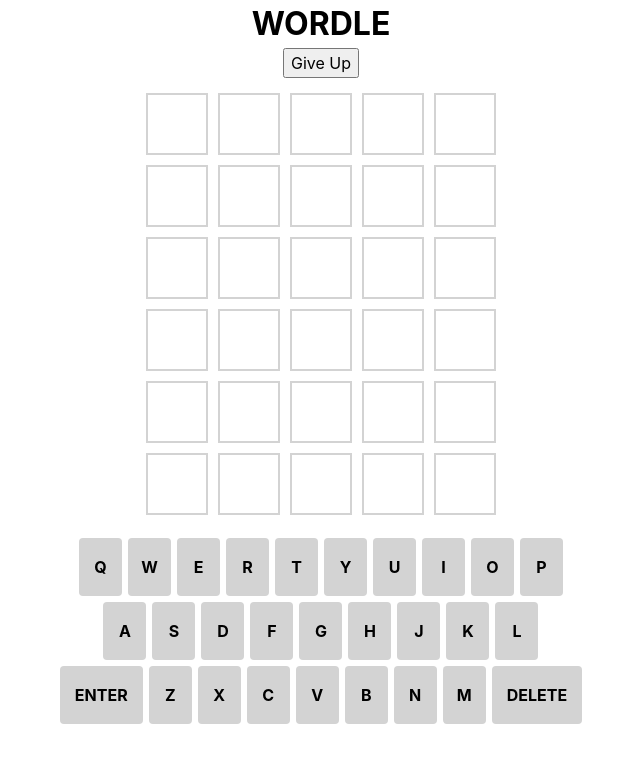
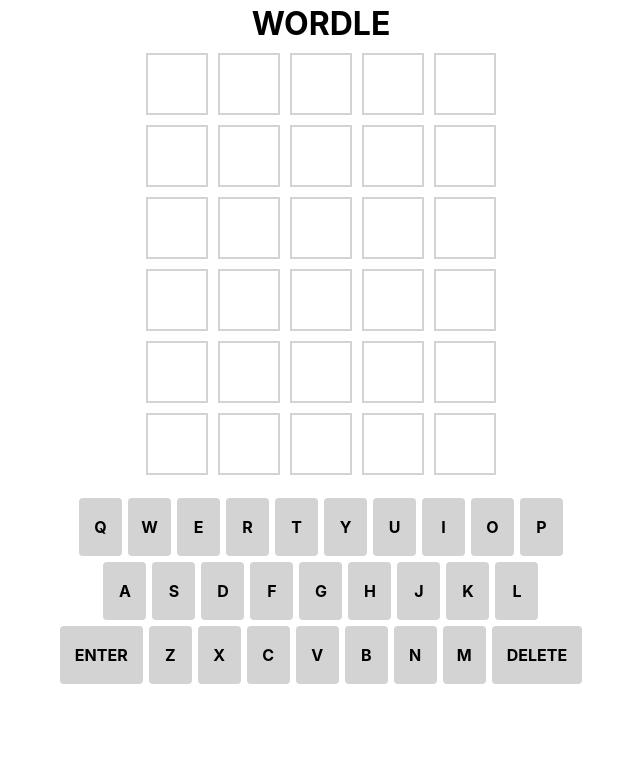
Before and after one commit to ethansaxenian/wordle, a React (Create React App) app: page / in a window 1280 px wide. Shown: the top 762 px of the page, without its empty margins (319-959 px from the left). Built offline with nearby package versions, Linux system fonts and the light colour scheme; no server answers.

Commit message:
fix potential bug

```diff
--- a/src/App.js
+++ b/src/App.js
@@ -115,9 +115,11 @@
 				}}
 			>
 				<h1>WORDLE</h1>
-				<button style={{marginBottom: 10}} onClick={() => setCompletedRows((!win && completedRows < 6) ? 6 : -1)}>
-					{(!win && completedRows < 6) ? "Give Up" : "Get new Word"}
-				</button>
+				{word !== "" && (
+					<button style={{marginBottom: 10}} onClick={() => setCompletedRows((!win && completedRows < 6) ? 6 : -1)}>
+						{(!win && completedRows < 6) ? "Give Up" : "Get new Word"}
+					</button>
+				)}
 				<Grid attempts={attempts} completedRows={completedRows} word={word}/>
 				<span style={{padding: 15}}>
 					<Keyboard handleKeyDown={handleKeyDown} history={history} word={word}/>
```
